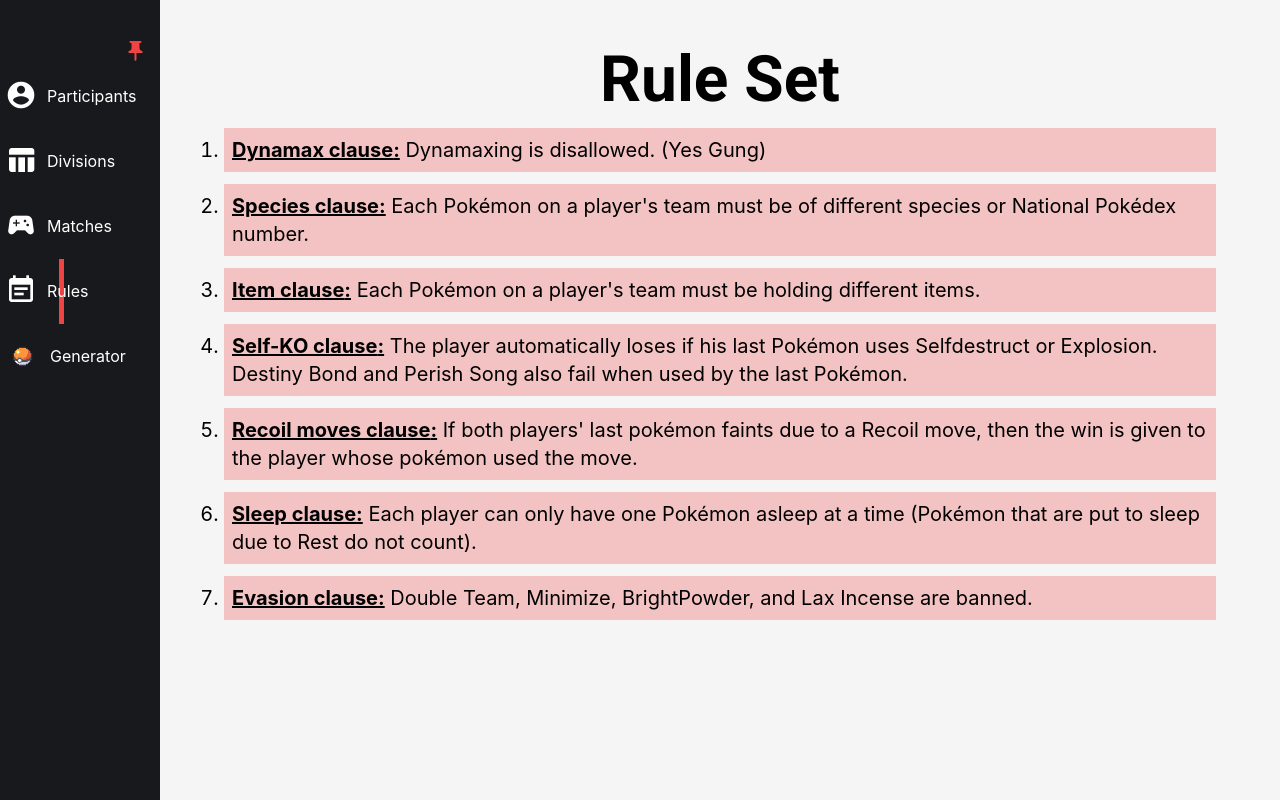
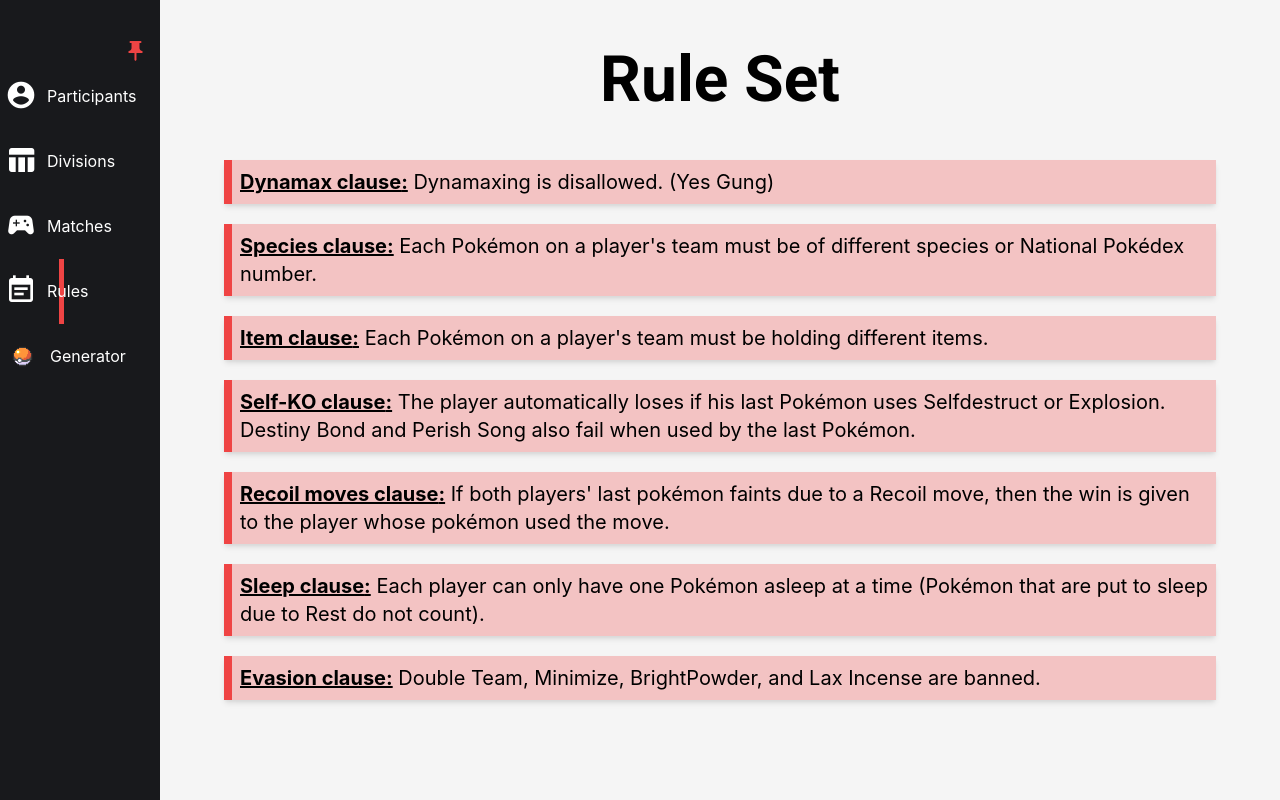
Before and after one commit to Xerkzes/poke-league, a React (Create React App) app: page /rulesets in a window 1280 px wide. Built offline with nearby package versions, Linux system fonts and the light colour scheme; the HTML template or start-up script is replaced by a standard one.

Commit message:
gave rules on the left side a red border and some background-shadow + header has margin-bottom

```diff
--- a/src/App.css
+++ b/src/App.css
@@ -38,6 +38,7 @@
   font-size: 4rem;
   font-family: "Roboto", sans-serif;
   font-weight: bold;
+  margin-bottom: 2rem;
 }
 
 .content-container {
--- a/src/components/Sites/Rules/Rules.tsx
+++ b/src/components/Sites/Rules/Rules.tsx
@@ -13,11 +13,16 @@
           return (
             <li
               key={idx}
-              className="md:list-decimal text-xl mb-3 p-2 text-black"
-              style={{ backgroundColor: "rgb(243, 195, 195)" }}
+              className="text-xl mb-5 p-2 text-black border-l-8 shadow-md"
+              style={{
+                backgroundColor: "rgb(243, 195, 195)",
+                borderColor: "rgb(239, 68, 68)",
+              }}
             >
               <p>
-                <span className="font-bold underline">{rule.clause}:</span>{" "}
+                {rule?.clause != "" && (
+                  <span className="font-bold underline">{rule.clause}:</span>
+                )}{" "}
                 {rule.rule}
               </p>
             </li>
```
